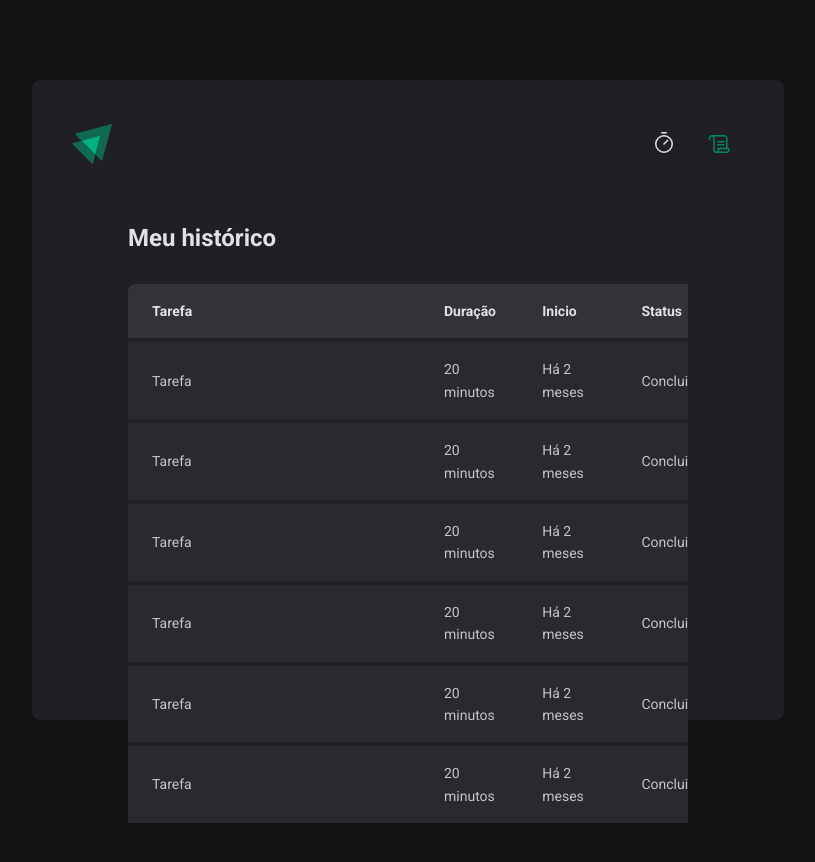
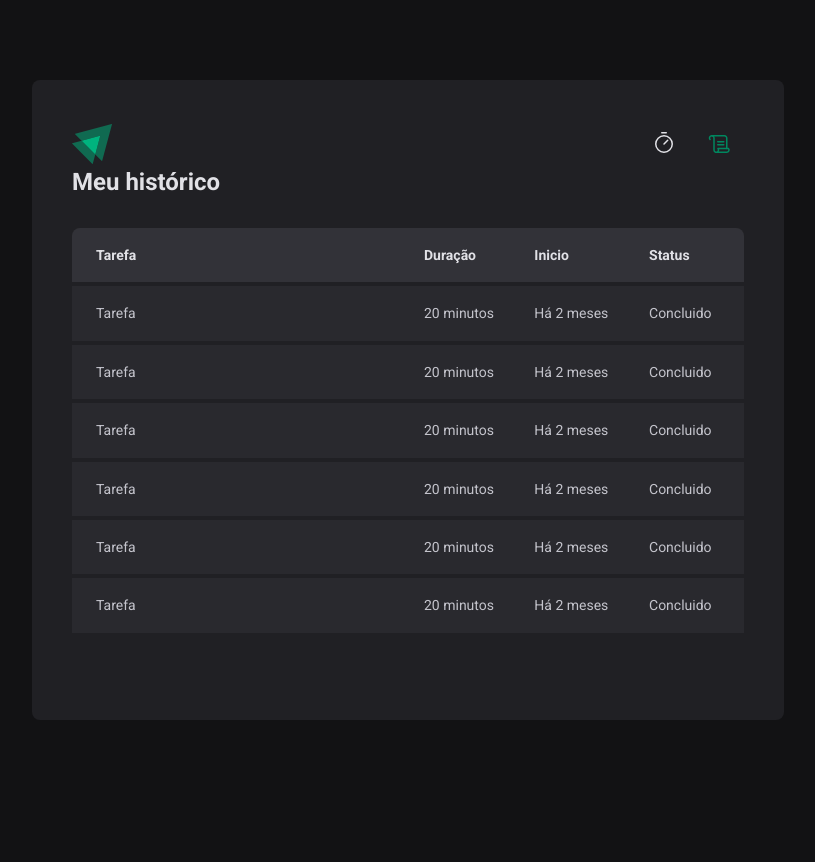
Before and after one commit to GabrielGCJ/p-02-react-js-rocketseat-timer, a React (Vite) app: page /history in a window 1280 px wide. Shown: the top 862 px of the page, without its empty margins (232-1047 px from the left). After the commit the page ends 800 px from the top, so only its background shows below. Built offline with nearby package versions, Linux system fonts and the light colour scheme.

Commit message:
feature/new-update-history-page

```diff
--- a/src/pages/History/styles.ts
+++ b/src/pages/History/styles.ts
@@ -2,7 +2,7 @@ import styled from 'styled-components'
 
 export const HistoryContainer = styled.main`
   flex: 1;
-  padding: 3.5rem;
+  /* padding: 3.5rem; */
 
   display: flex;
   flex-direction: column;
```
